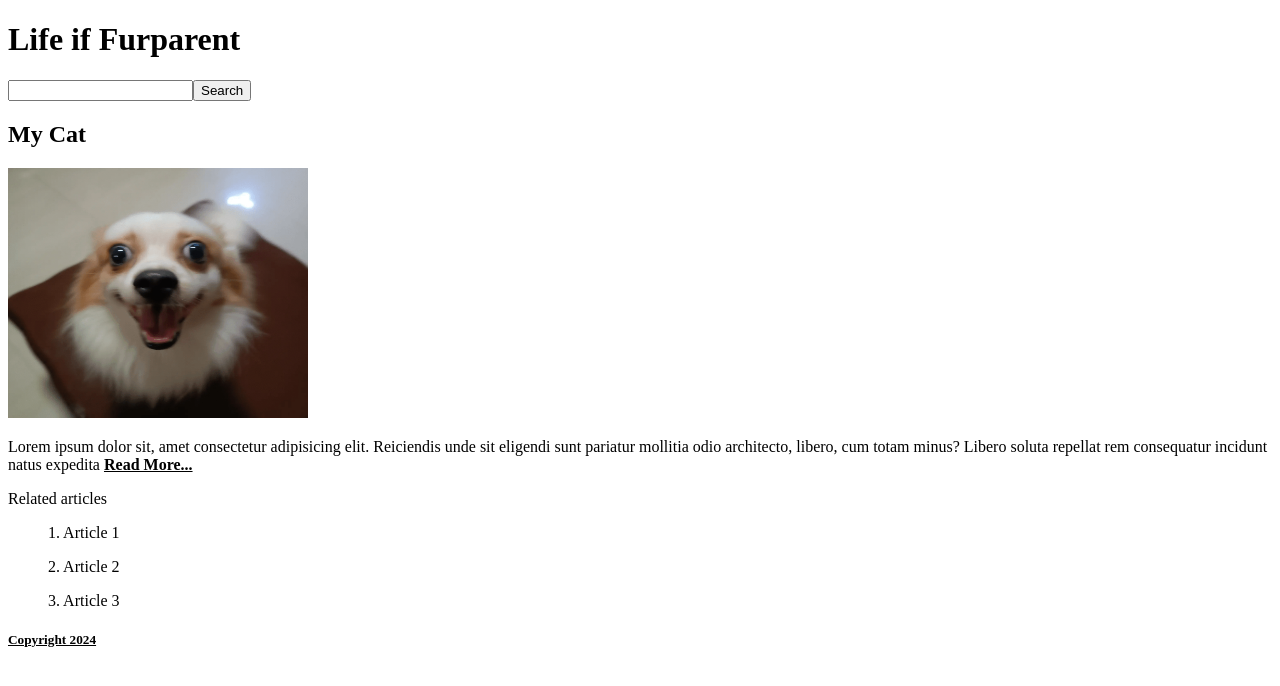
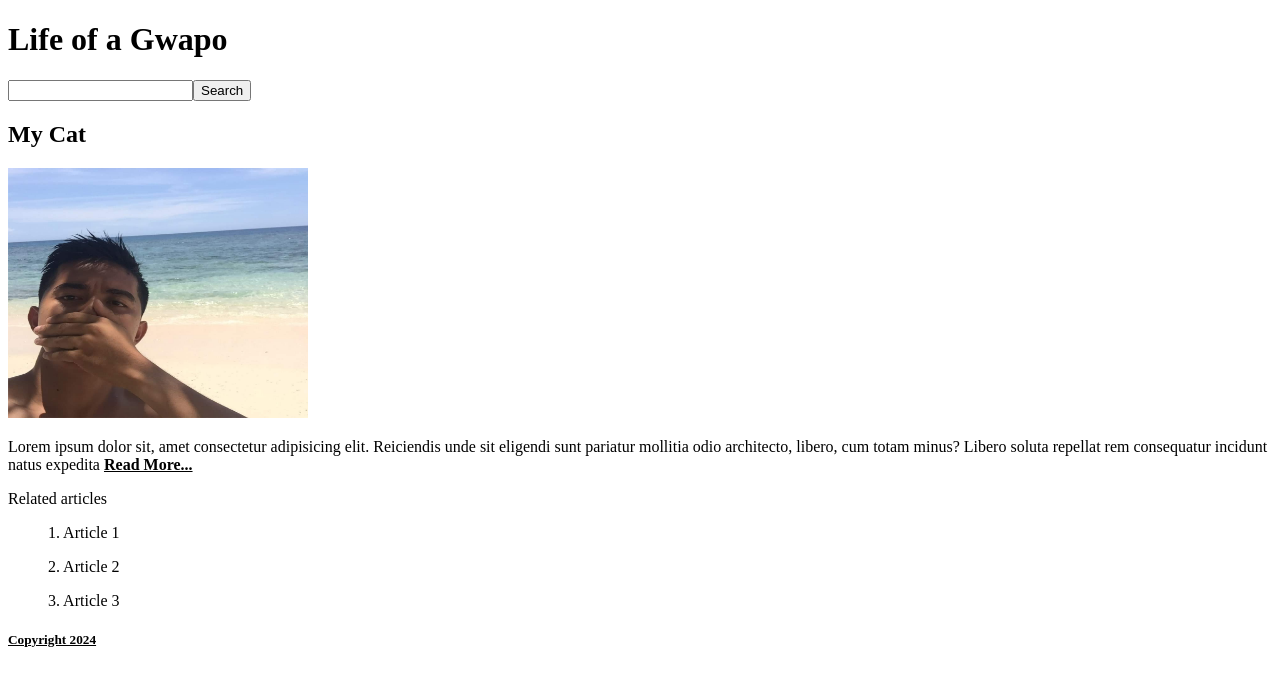
Before and after one commit to mcleofas/CareLink, a plain HTML site: page index.html in a window 1280 px wide. Drawn offline with Linux system fonts and the light colour scheme.

Commit message:
change title and background img

```diff
--- a/index.html
+++ b/index.html
@@ -8,7 +8,7 @@
   <body>
 
         <div id="header">
-        <h1><b>Life if Furparent</b></h1>
+        <h1><b>Life of a Gwapo</b></h1>
   </div>
 
         <div class="topnav">
@@ -17,7 +17,7 @@
       </div>
 
       <h2><b>My Cat</b></h2>
-      <img src="/images/Takki.gif" alt="cle" width="300px" height="250" />
+      <img src="/images/guel.jpg" alt="cle" width="300px" height="250" />
 
       <p>
         Lorem ipsum dolor sit, amet consectetur adipisicing elit. Reiciendis
```
Also changed, not shown: images/guel.jpg (added).
